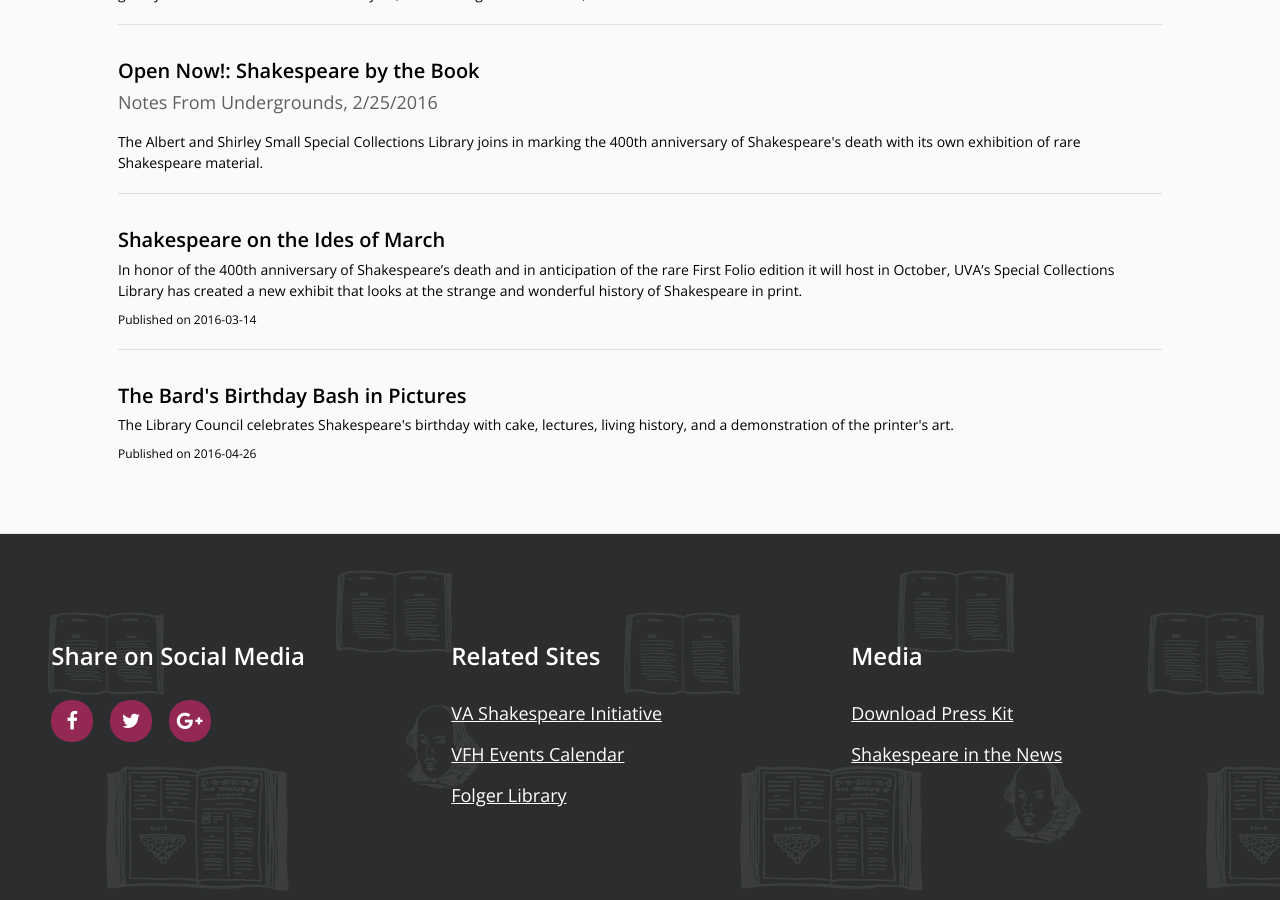
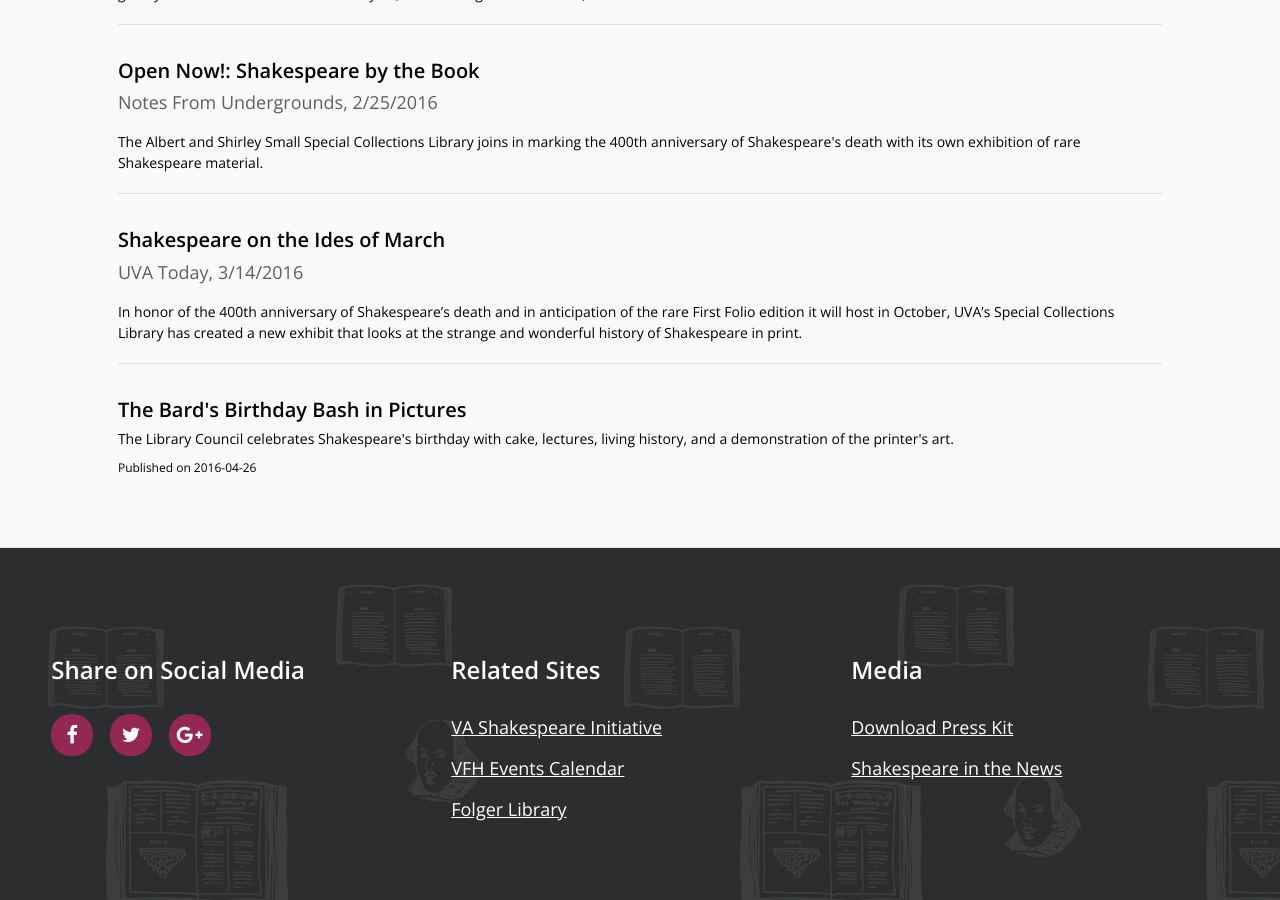
Before and after one commit to uvalib/shakespeare, a Jekyll site: the page built from news.html, in a window 1280 px wide and 900 px high, scrolled down 531 px. Built offline with Jekyll 4.4.1, drawn with Linux system fonts in a browser that asks for light colours; nearby versions of some CDN libraries.

Commit message:
Update 2016-03-14-shakespeare-ides-of-march.html

```diff
--- a/_news/2016-03-14-shakespeare-ides-of-march.html
+++ b/_news/2016-03-14-shakespeare-ides-of-march.html
@@ -1,7 +1,7 @@
 ---
 title: "Shakespeare on the Ides of March"
 link: "https://news.virginia.edu/content/shakespeare-ides-march"
-subtitle: ""
+subtitle: "UVA Today, 3/14/2016"
 copy: "In honor of the 400th anniversary of Shakespeare’s death and in anticipation of the rare First Folio edition it will host in October, UVA’s Special Collections Library has created a new exhibit that looks at the strange and wonderful history of Shakespeare in print."
-published_date: "2016-03-14"
+published_date: ""
 ---
```
